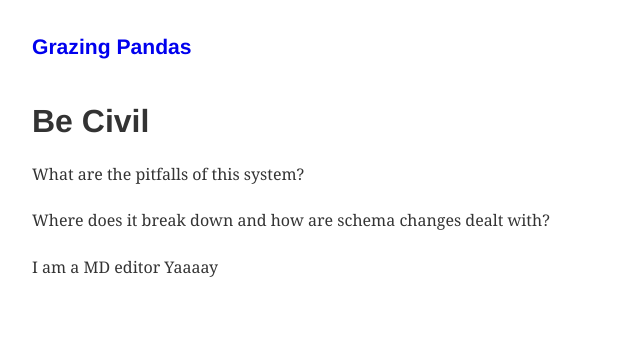
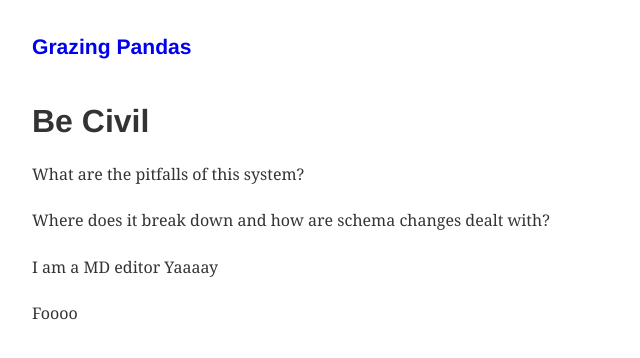
Before and after one commit to tacitus/gatsby-test, a Gatsby site: page /dsadsa in a window 1280 px wide. Shown: the full height of the page, 232-872 px from the left. Built offline with nearby package versions, Linux system fonts and the light colour scheme; Gatsby itself is replaced by a stand-in of ours; some packages are replaced by stand-ins of ours.

Commit message:
Update Pages “dsadsa”

```diff
--- a/src/pages/dsadsa.md
+++ b/src/pages/dsadsa.md
@@ -8,3 +8,5 @@ What are the pitfalls of this system?
 Where does it break down and how are schema changes dealt with?
 
 I am a MD editor Yaaaay
+
+Foooo
```
